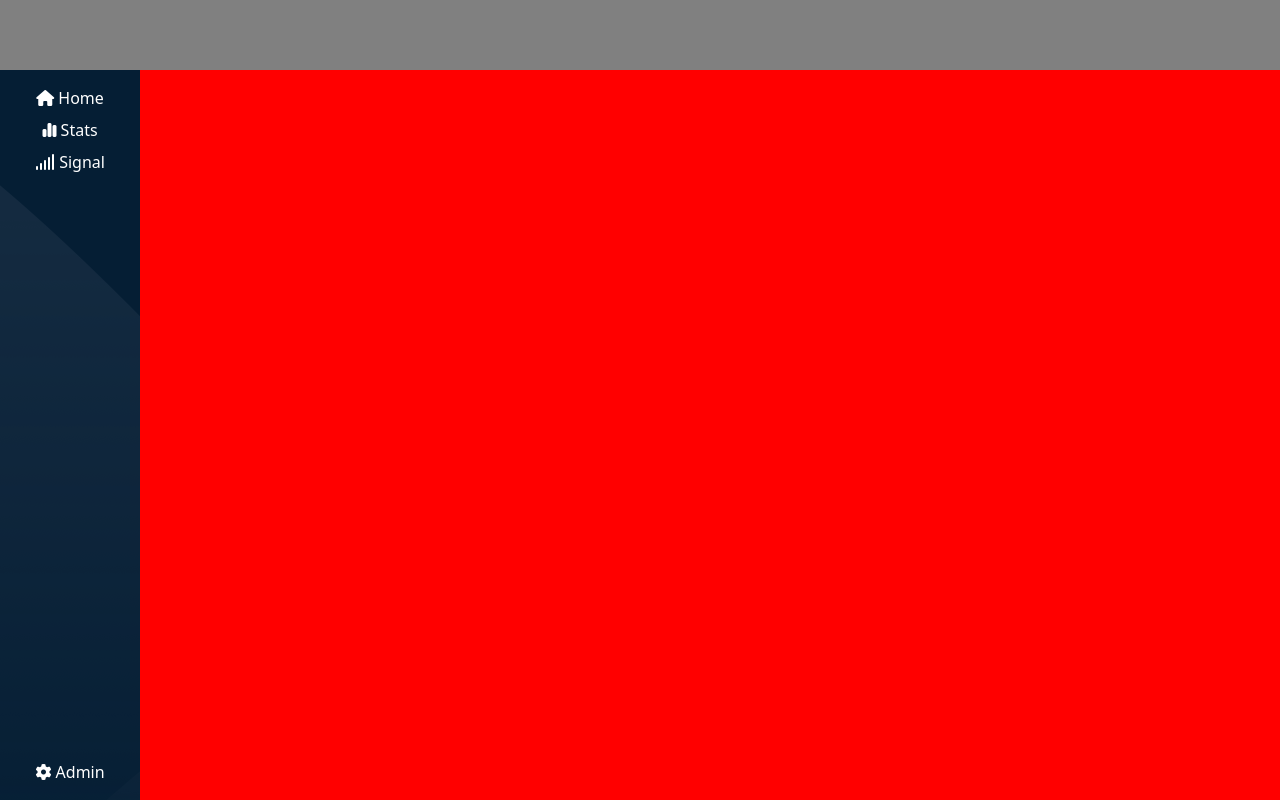
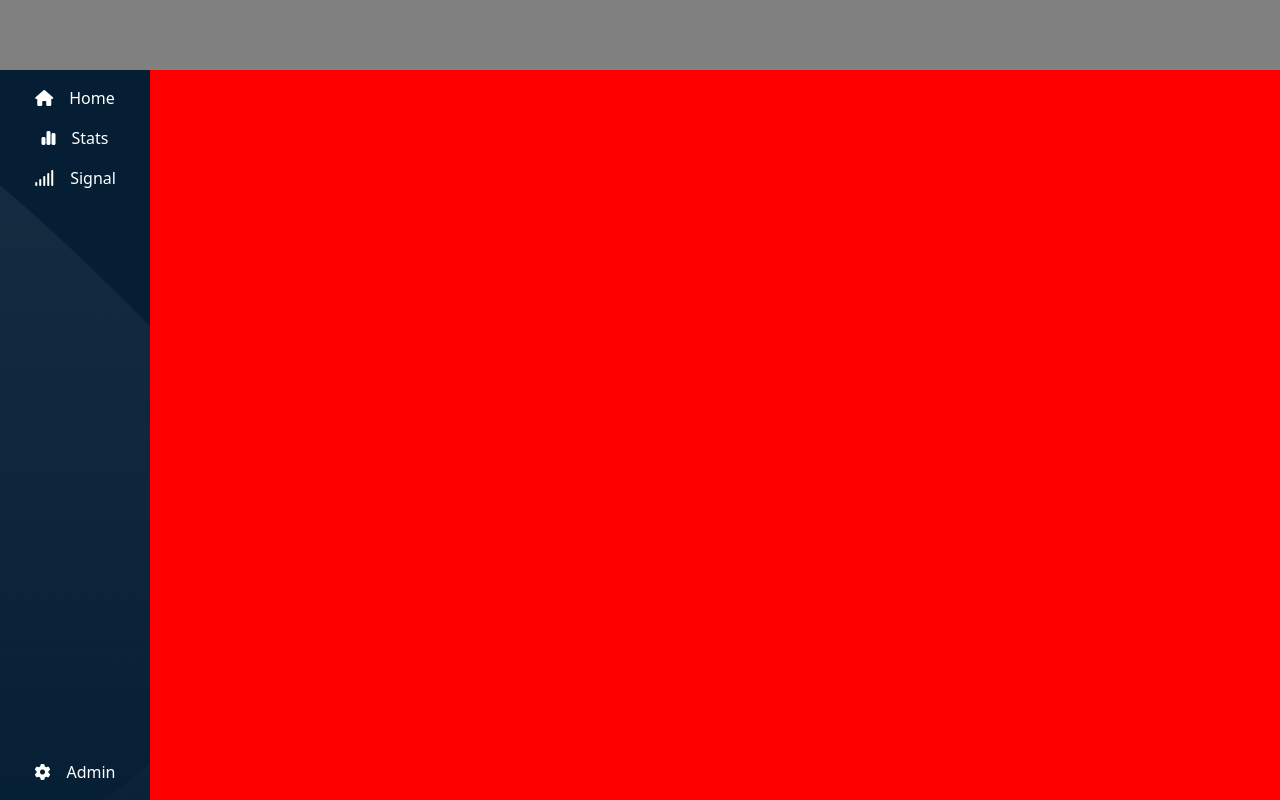
Before and after one commit to danilopiccinni/html-css-bootstrap-dashboard, a plain HTML site: page index.html in a window 1280 px wide. Drawn offline with nearby package versions, Linux system fonts and the light colour scheme.

Commit message:
fix: aside (padding elementi e largezza intera)

```diff
--- a/css/style.css
+++ b/css/style.css
@@ -7,7 +7,7 @@ nav {
 }
 
 aside {
-    width: 140px;
+    width: 150px;
     height: calc(100vh - 70px);
 
     /* test */
@@ -16,7 +16,7 @@ aside {
 }
 
 section {
-    width: calc(100vw - 140px);
+    width: calc(100vw - 150px);
     height: calc(100vh - 70px);
 
     /* test */
--- a/index.html
+++ b/index.html
@@ -23,16 +23,16 @@
 
         <aside class="d-flex py-3 flex-column justify-content-between text-center text-white fs-6">
             <div>
-                <ul class="d-flex flex-column list-unstyled gap-2 p-0 m-0">
-                    <li>
+                <ul class="d-flex flex-column list-unstyled gap-3 p-0 m-0">
+                    <li class="d-flex justify-content-center align-items-center gap-3">
                         <i class="fa-solid fa-house"></i>
                         <a class="text-white text-decoration-none" href="">Home</a>
                     </li>
-                    <li>
+                    <li class="d-flex justify-content-center align-items-center gap-3">
                         <i class="fa-solid fa-chart-simple"></i>
                         <a class="text-white text-decoration-none" href="">Stats</a>
                     </li>
-                    <li>
+                    <li class="d-flex justify-content-center align-items-center gap-3">
                         <i class="fa-solid fa-signal"></i>
                         <a class="text-white text-decoration-none" href="">Signal</a>
                     </li>
@@ -41,7 +41,7 @@
 
             <div>
                 <ul class="p-0 m-0">
-                    <li>
+                    <li class="d-flex justify-content-center align-items-center gap-3">
                         <i class="fa-solid fa-gear"></i>
                         <a class="text-white text-decoration-none" href="">Admin</a>
                     </li>
```
